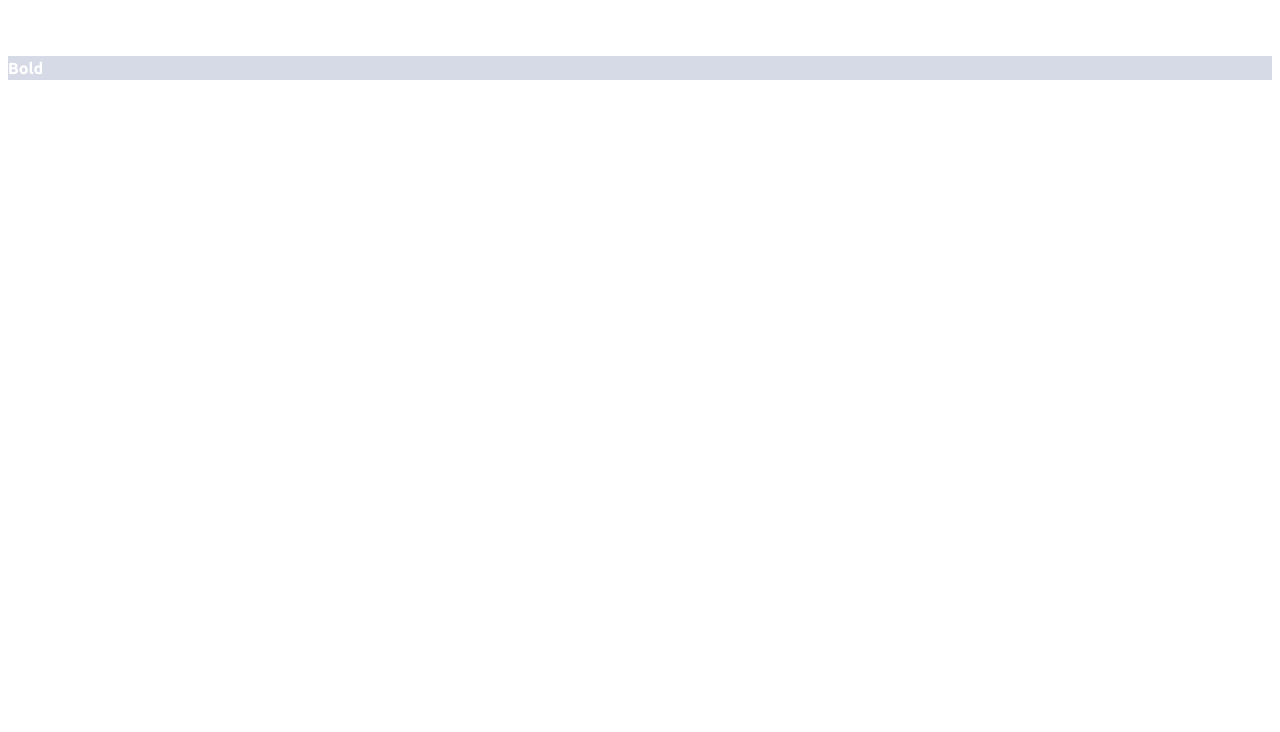
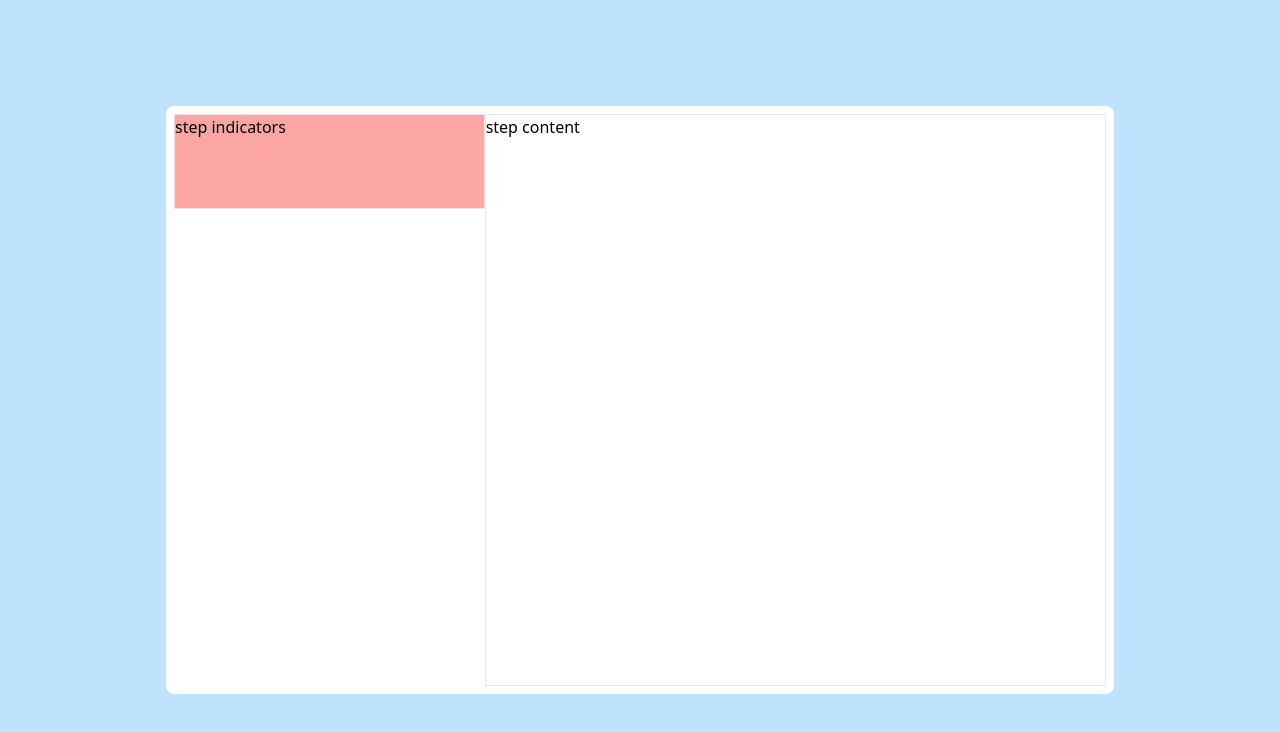
Before and after one commit to KhaledSobhy10/Multi-step-form-challenge, a React (Vite) app: page / in a window 1280 px wide. Shown: the top 732 px of the page. Built offline with nearby package versions, Linux system fonts and the light colour scheme.

Commit message:
set colors and fonts

```diff
--- a/src/App.tsx
+++ b/src/App.tsx
@@ -1,15 +1,16 @@
 
+import { Dialog } from "@headlessui/react";
+import { useState } from "react";
 import "./App.css";
 
 function App() {
-  function testG<T>(s: T) {
-
-  }
   return (
-    <div className="w-screen h-screen bg-black text-white p-2 ">
-      <h1 className="font-UbuntuRegular">Regular</h1>
-      <h1 className="font-UbuntuMedium">Medium</h1>
-      <h1 className="font-UbuntuBold bg-light-gray">Bold</h1>
+    <div className="w-screen h-screen  p-2 bg-light-blue flex items-center justify-center relative">
+      <div className="sm:hidden w-full h-1/5 border absolute  top-0 bg-blue-500">step indicators top</div>
+      <div className="z-10 sm:w-3/4 sm:h-3/4 h-3/4 w-10/12  bg-white rounded-lg flex p-2" >
+        <div className="sm:flex hidden border sm:w-1/3 w-full h-1/6 bg-red-300">step indicators</div>
+        <div className="border w-3/4 flex-1 ">step content</div>
+      </div>
     </div>);
 }
 
--- a/tailwind.config.cjs
+++ b/tailwind.config.cjs
@@ -8,6 +8,8 @@ module.exports = {
       UbuntuBold: ["UbuntuBold", "serif"],
       UbuntuMedium: ["UbuntuMedium", "serif"],
     },
+
+    extend: {
       colors: {
         "marine-blue": "#02295A",
         "purplish-blue": "#473DFF",
@@ -20,7 +22,7 @@ module.exports = {
         alabaster: "#FAFBFF",
         white: "#FFFFFF",
       },
-    extend: {},
+    },
   },
   plugins: [],
 };
```
Lines whose indentation alone changed are shown as unchanged.
